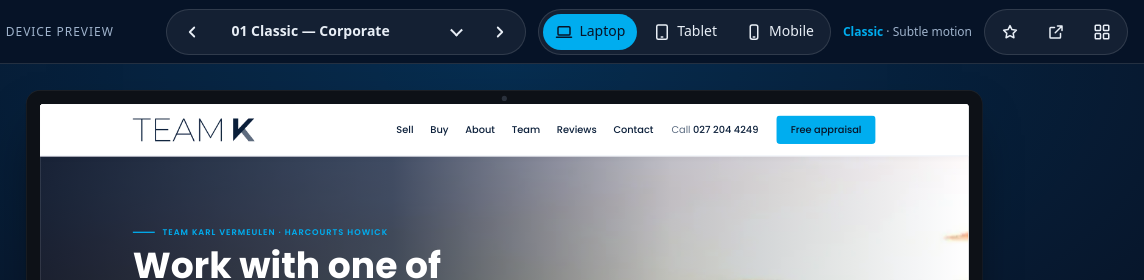
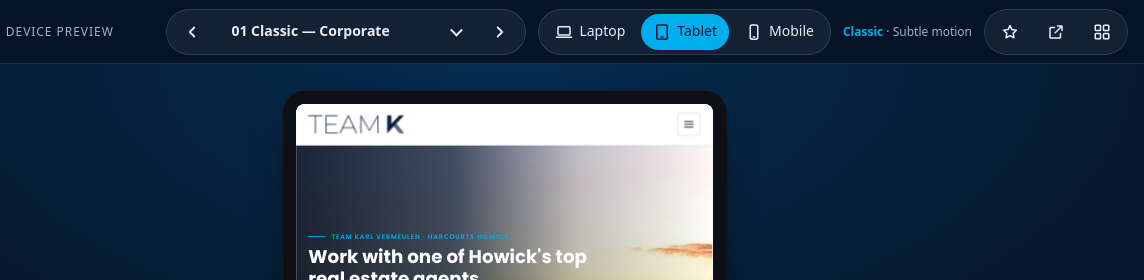
Before and after one commit to ambssolutions/teamkarl, a plain HTML site: page preview/index.html in a window 1280 px wide. Shown: the top 280 px of the page, 136-1280 px from the left. Drawn offline with Linux system fonts and the light colour scheme.

Commit message:
Device preview: Laptop opens the full page on laptop-size screens (#9)
Claude-Session: https://claude.ai/code/session_01FxcAjXPbywx78k2v8KH5AK

Co-authored-by: Claude <noreply@anthropic.com>

```diff
--- a/preview/index.html
+++ b/preview/index.html
@@ -150,7 +150,11 @@
   // Start from the URL (?c=05&d=tablet), else sensible defaults
   var q = new URLSearchParams(location.search);
   var idx = Math.max(0, C.findIndex(function (c) { return c.slug.slice(0, 2) === (q.get('c') || '').padStart(2, '0') || c.short === q.get('c'); }));
-  var dev = DEVICES[q.get('d')] ? q.get('d') : (innerWidth < 700 ? 'mobile' : 'laptop');
+  // On a laptop or desktop screen, "Laptop" means the real page at full size, not a shrunken frame
+  var BIG = innerWidth >= 1024;
+  function fullPage(i) { return '/designs/' + C[i].slug + '/'; }
+  var dev = DEVICES[q.get('d')] ? q.get('d') : (innerWidth < 700 ? 'mobile' : BIG ? 'tablet' : 'laptop');
+  if (dev === 'laptop' && BIG) { location.replace(fullPage(idx)); return; }
 
   function getList() { try { return JSON.parse(localStorage.getItem(KEY) || '[]'); } catch (e) { return []; } }
   function paintStar() {
@@ -184,6 +188,7 @@
   function show(newIdx, newDev) {
     var changedPage = newIdx !== undefined && newIdx !== idx;
     if (newIdx !== undefined) idx = (newIdx + C.length) % C.length;
+    if (newDev === 'laptop' && BIG) { location.href = fullPage(idx); return; }
     if (newDev) dev = newDev;
     var c = C[idx], d = DEVICES[dev];
     sel.value = String(idx);
@@ -196,7 +201,7 @@
     var src = '/designs/' + c.slug + '/?embed=1';
     if (frame.getAttribute('src') !== src || changedPage) { loading.classList.remove('off'); frame.setAttribute('src', src); }
     frame.title = c.type + ' — ' + c.style + ' on ' + d.name;
-    $('open').href = '/designs/' + c.slug + '/';
+    $('open').href = fullPage(idx);
     $('meta').innerHTML = '<b>' + c.type + '</b> · ' + c.motion + (c.why ? ' · ★ Recommended' : '');
     document.querySelectorAll('[data-d]').forEach(function (b) { b.setAttribute('aria-pressed', b.dataset.d === dev); });
     document.title = c.type + ' — ' + c.style + ' · ' + d.name + ' · Team K preview';
@@ -222,6 +227,7 @@
     else if (e.key === '2') show(undefined, 'tablet');
     else if (e.key === '3') show(undefined, 'mobile');
   });
+  if (BIG) document.querySelector('[data-d="laptop"]').title = 'Laptop: open the full page (1)';
   window.addEventListener('resize', layout);
   window.addEventListener('storage', function (e) { if (e.key === KEY) paintStar(); });
   show(idx, dev);
```
